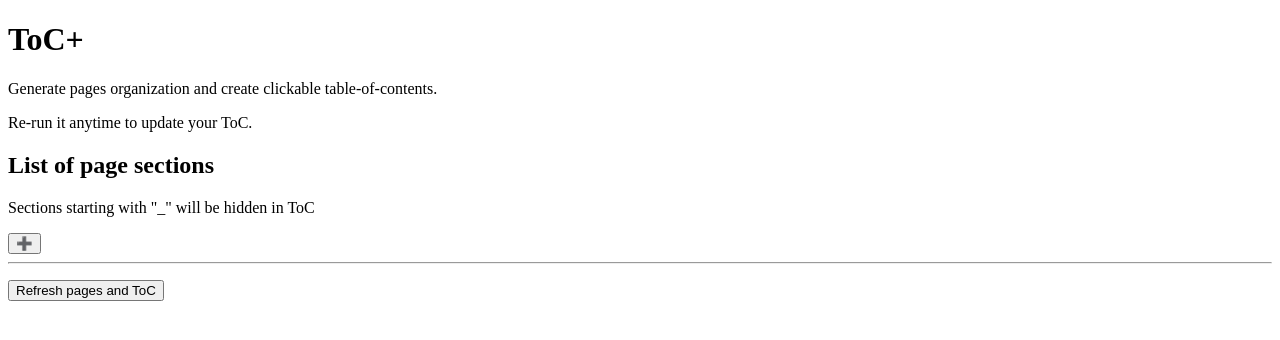
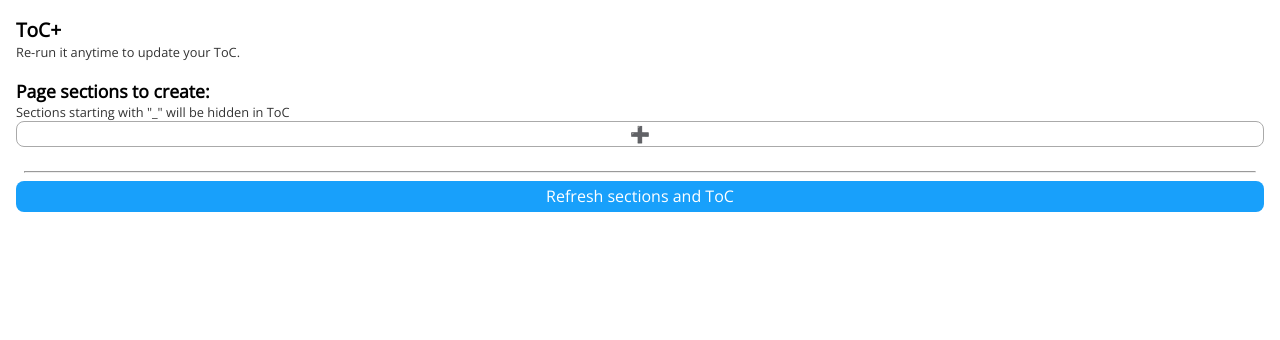
Before and after one commit to liyangguang/figma-artboard-toc, a website: page src/ui.html in a window 1280 px wide. Drawn offline with nearby package versions, Linux system fonts and the light colour scheme.

Commit message:
Simplify font control and UI updates.

```diff
--- a/src/cover.ts
+++ b/src/cover.ts
@@ -2,7 +2,7 @@ import {appendFrame, appendTextNode, findChildByName} from './helpers';
 import {COVER_PAGE_NAME, TOC_PAGE_NAME} from './STATIC_DATA';
 
 const COVER_FRAME_NAME = 'cover';
-const LAST_UPDATED_NAME = 'Last updated';
+const LAST_UPDATED_NAME = 'Last updated (auto update by ToC+)';
 const COVER_DIMENSIONS = [1024, 576];
 const PADDING = 16;
 
@@ -23,7 +23,7 @@ export function renderCover(): FrameNode {
 function updateLastUpdated(frame: FrameNode): void {
   const textNode = frame.findChild((node) => node.name === LAST_UPDATED_NAME) as TextNode || appendTextNode(frame, LAST_UPDATED_NAME);
   textNode.name = LAST_UPDATED_NAME;
-  textNode.characters = `${LAST_UPDATED_NAME}: ${new Date().toLocaleDateString()}`;
+  textNode.characters = `Last updated: ${new Date().toLocaleDateString()}`;
   textNode.x = COVER_DIMENSIONS[0] - textNode.width - PADDING;
   textNode.y = COVER_DIMENSIONS[1] - textNode.height - PADDING;
 }
--- a/src/ui.html
+++ b/src/ui.html
@@ -4,22 +4,98 @@
   <meta charset="UTF-8">
   <meta http-equiv="X-UA-Compatible" content="IE=edge">
   <meta name="viewport" content="width=device-width, initial-scale=1.0">
+  <link rel="preconnect" href="https://fonts.googleapis.com">
+  <link rel="preconnect" href="https://fonts.gstatic.com" crossorigin>
+  <link href="https://fonts.googleapis.com/css2?family=Open+Sans&display=swap" rel="stylesheet">
   <title>ToC+ UI</title>
   <style>
+    * {
+      margin: 0;
+      box-sizing: border-box;
+    }
 
+    button, input {
+      font: inherit;
+    }
+
+    button {
+      background: transparent;
+      border: 0;
+      border-radius: .5em;
+      cursor: pointer;
+    }
+
+    body {
+      height: 100%;
+      padding: 1em;
+      display: flex;
+      flex-direction: column;
+      font-family: 'Open Sans', sans-serif;
+    }
+
+    main {
+      flex: 1;
+      padding-bottom: 1em;
+      overflow: auto;
+    }
+
+    ul {
+      padding: 0;
+    }
+
+    li {
+      display: flex;
+      margin: .5em 0;
+    }
+
+    input {
+      flex: 1;
+      margin-right: .5em;
+    }
+
+    .add-button {
+      width: 100%;
+      border: 1px solid #aaa;
+    }
+
+    .ok-button {
+      width: 100%;
+      background: #18a0fb;
+      color: white;
+      padding: 0.3em;
+    }
+
+    hr {
+      margin: 0.5em;
+    }
+
+    h1 {
+      font-size: 1.2em;
+    }
+
+    h2 {
+      font-size: 1.1em;
+      margin-top: 1em;
+    }
+
+    .tip {
+      font-size: 0.8em;
+      opacity: 0.8;
+    }
   </style>
 </head>
 <body>
-  <h1>ToC+</h1>
-  <p>Generate pages organization and create clickable table-of-contents.</p>
-  <p>Re-run it anytime to update your ToC.</p>
-  <h2>List of page sections</h2>
-  <p>Sections starting with "_" will be hidden in ToC</p>
-  <ul></ul>
-  <button class="add-button">➕</button>
+  <main>
+    <h1>ToC+</h1>
+    <p class="tip">Re-run it anytime to update your ToC.</p>
+    <h2>Page sections to create:</h2>
+    <p class="tip">Sections starting with "_" will be hidden in ToC</p>
+    <ul></ul>
+    <button class="add-button">➕</button>
+  </main>
   <hr>
   <p>
-    <button class="ok-button">Refresh pages and ToC</button>
+    <button class="ok-button">Refresh sections and ToC</button>
     <span class="message"></span>
   </p>
 
@@ -54,7 +130,7 @@
       };
 
       document.querySelector('.ok-button').addEventListener('click', () => {
-        const currentValues = Array.from(listElement.querySelectorAll('li')).map((item) => item.querySelector('input').value);
+        const currentValues = Array.from(listElement.querySelectorAll('li')).map((item) => item.querySelector('input').value.trim()).filter(String);
         parent.postMessage({pluginMessage: currentValues}, '*');
       });
 
```
Also changed, not shown: src/STATIC_DATA.ts (+12 -5 lines), src/helpers.ts (+6 -3 lines), src/index.ts (+13 -8 lines), src/toc.ts (+9 -5 lines), README.md, dist/DO NOT EDIT FILES HERE.md, dist/index.js, dist/ui.html.
